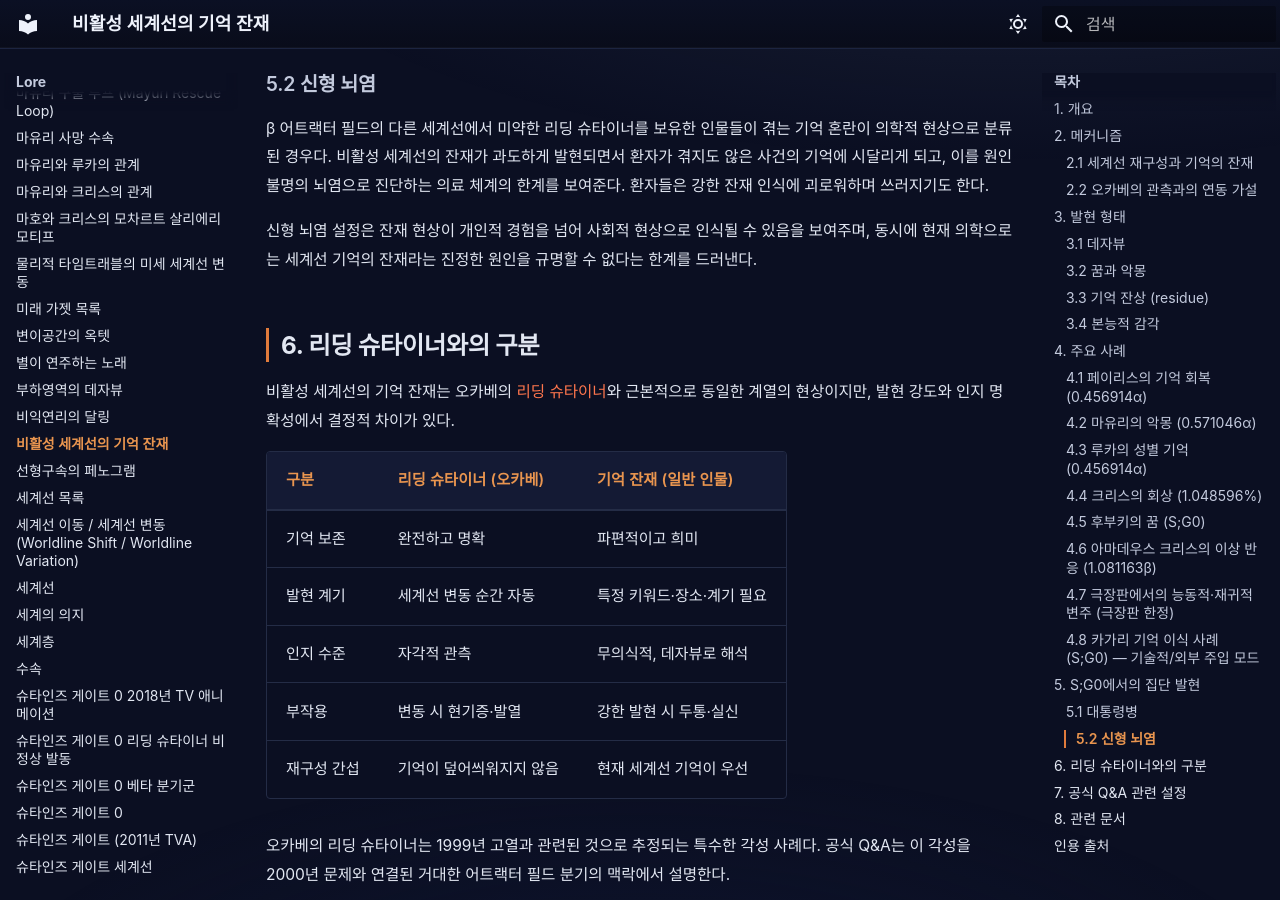
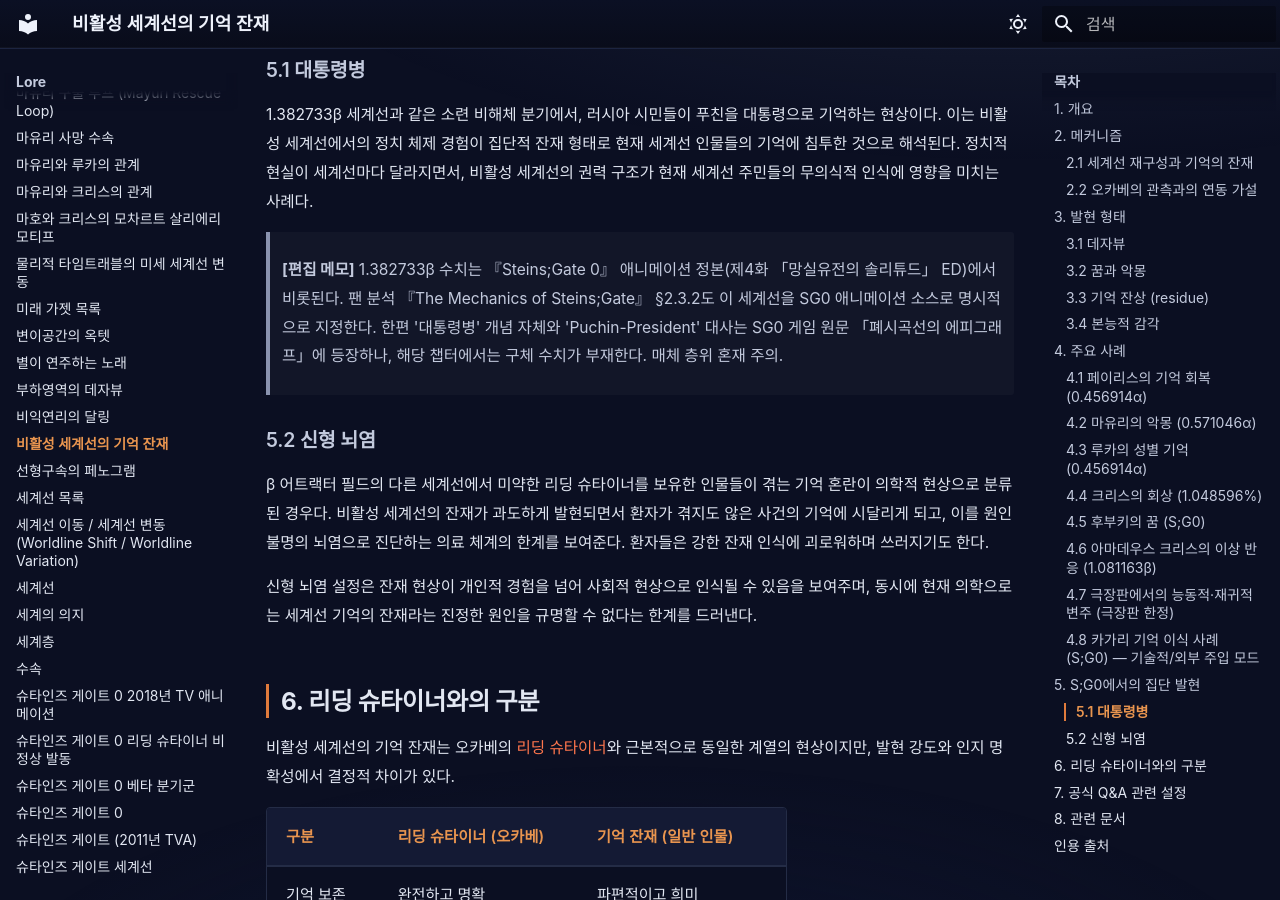
Before and after one commit to sgwiki/sgwiki.github.io, an MkDocs documentation site: the page built from wiki/lore/비활성-세계선의-기억-잔재.md, in a window 1280 px wide and 900 px high, scrolled down 5836 px. Built offline with MkDocs 1.6.1 and Material for MkDocs 9.7.7, drawn with Linux system fonts in a browser that asks for light colours; some web fonts are replaced; some of the changed text lies outside the part shown.

Commit message:
feat(wiki): 비활성-세계선의-기억-잔재 — P10 35aac790 패치 적용

```diff
--- a/wiki/lore/비활성-세계선의-기억-잔재.md
+++ b/wiki/lore/비활성-세계선의-기억-잔재.md
@@ -82,6 +82,8 @@ description: "비활성 세계선의 기억 잔재는 슈타인즈 게이트 세
 
 슈타인즈 게이트 0의 1.129848β 세계선에서 나카세 카츠미(후부키)는 메이퀸 냥냥에서 일하면서 마유리의 죽음을 꿈으로 경험한다. 후부키는 오카베과 교류하면서 반복되는 악몽에 시달리며, 그 속에서 마유리가 죽는 장면과 오카베의 절망을 목격한다.
 
+> **[편집 메모]** 1.129848β 수치의 정본 계보는 현재 입증되지 않았다. 게임 원문(『Steins;Gate 0』 「폐시곡선의 에피그래프」「영겁회귀의 판도라」「망실유전의 솔리튜드」「무한원점의 알타이르」)에서 후부키가 신형 뇌염 환자로 기억 이상을 겪는 사실은 확인되나, 해당 수치 자체는 부재한다. 본 표기는 잠정(provisional)이며, 매체 정본 계보가 입증되면 갱신 필요.
+
 후부키의 사례는 범용적 잔재 발현의 대표적 증거다. 그녀는 라보멘이 아닌 외부 인물임에도 세계선 변동의 잔재를 꿈으로 경험하며, 이는 리딩 슈타이너가 특정 인물에게만 국한되지 않고 잠재적으로 모든 인물에게 존재한다는 설정을 뒷받침한다.
 
 ### 4.6 아마데우스 크리스의 이상 반응 (1.081163β)
@@ -119,6 +121,8 @@ description: "비활성 세계선의 기억 잔재는 슈타인즈 게이트 세
 ### 5.1 대통령병
 
 1.382733β 세계선과 같은 소련 비해체 분기에서, 러시아 시민들이 푸친을 대통령으로 기억하는 현상이다. 이는 비활성 세계선에서의 정치 체제 경험이 집단적 잔재 형태로 현재 세계선 인물들의 기억에 침투한 것으로 해석된다. 정치적 현실이 세계선마다 달라지면서, 비활성 세계선의 권력 구조가 현재 세계선 주민들의 무의식적 인식에 영향을 미치는 사례다.
+
+> **[편집 메모]** 1.382733β 수치는 『Steins;Gate 0』 애니메이션 정본(제4화 「망실유전의 솔리튜드」 ED)에서 비롯된다. 팬 분석 『The Mechanics of Steins;Gate』 §2.3.2도 이 세계선을 SG0 애니메이션 소스로 명시적으로 지정한다. 한편 '대통령병' 개념 자체와 'Puchin-President' 대사는 SG0 게임 원문 「폐시곡선의 에피그래프」에 등장하나, 해당 챕터에서는 구체 수치가 부재한다. 매체 층위 혼재 주의.
 
 ### 5.2 신형 뇌염
 
```
